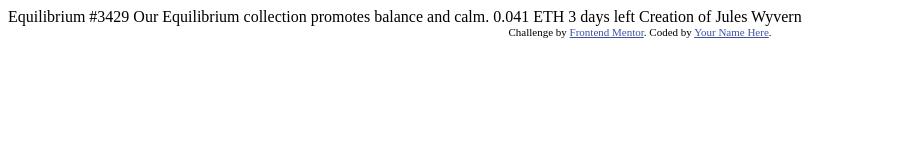
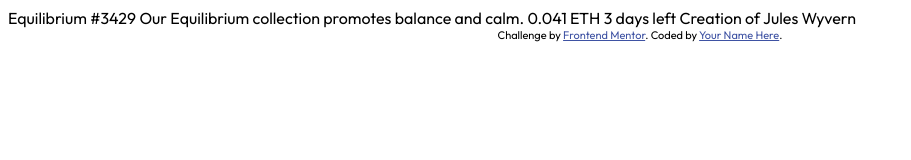
Before and after one commit to mafromist/NFT-Preview-Card, a website built with Parcel: page index.html in a window 1280 px wide. Shown: the whole page, without its empty margins (0-911 px from the left). Built offline with nearby package versions, Linux system fonts and the light colour scheme.

Commit message:
Main CSS rules

```diff
--- a/index.html
+++ b/index.html
@@ -3,6 +3,12 @@
 <head>
   <meta charset="UTF-8">
   <meta name="viewport" content="width=device-width, initial-scale=1.0"> <!-- displays site properly based on user's device -->
+
+  <!-- Fonts -->
+
+  <link rel="preconnect" href="https://fonts.googleapis.com">
+  <link rel="preconnect" href="https://fonts.gstatic.com" crossorigin>
+  <link href="https://fonts.googleapis.com/css2?family=Outfit:wght@100;200;300;400;500;600;700;800;900&display=swap" rel="stylesheet">
 
   <link rel="icon" type="image/png" sizes="32x32" href="./images/favicon-32x32.png">
   <link rel="stylesheet" href="styles.css" />
--- a/styles.css
+++ b/styles.css
@@ -1,2 +1,17 @@
 .attribution { font-size: 11px; text-align: center; }
 .attribution a { color: hsl(228, 45%, 44%); }
+
+
+:root {
+    -main-primary: hsl(215, 51%, 70%);
+    -second-primary: hsl(178, 100%, 50%);
+    -main-bg: hsl(217, 54%, 11%);
+    -card-bg: hsl(216, 50%, 16%);
+    -line: hsl(215, 32%, 27%);
+    -white: hsl(0, 0%, 100%);
+    -normal: 18px;
+}
+
+body {
+    font-family: 'Outfit', sans-serif;
+}
```
